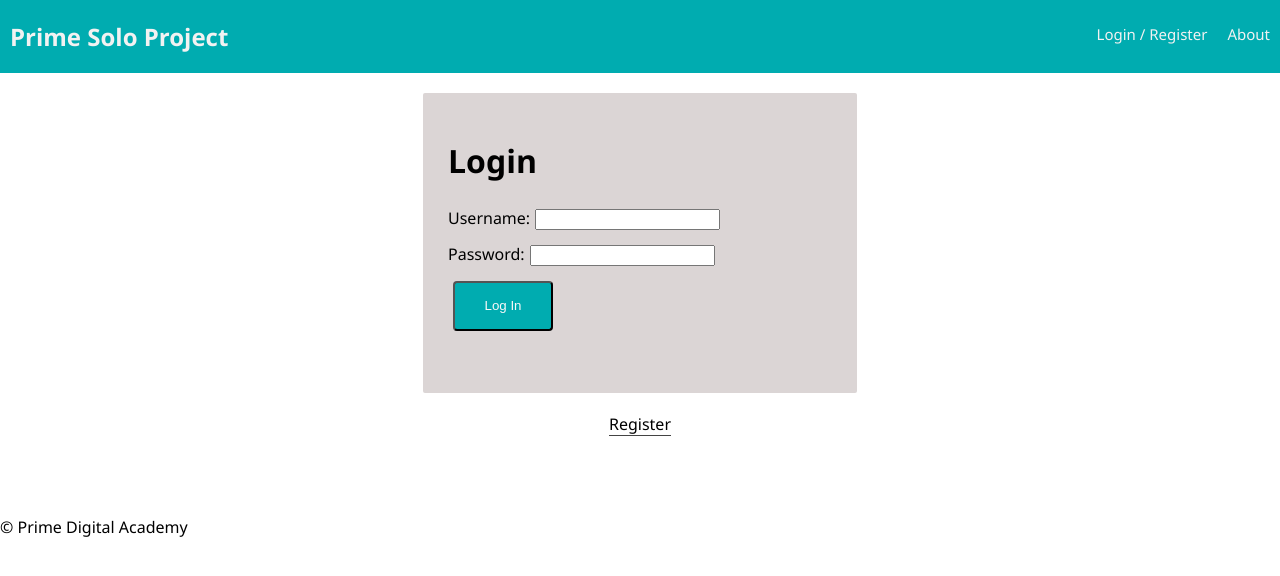
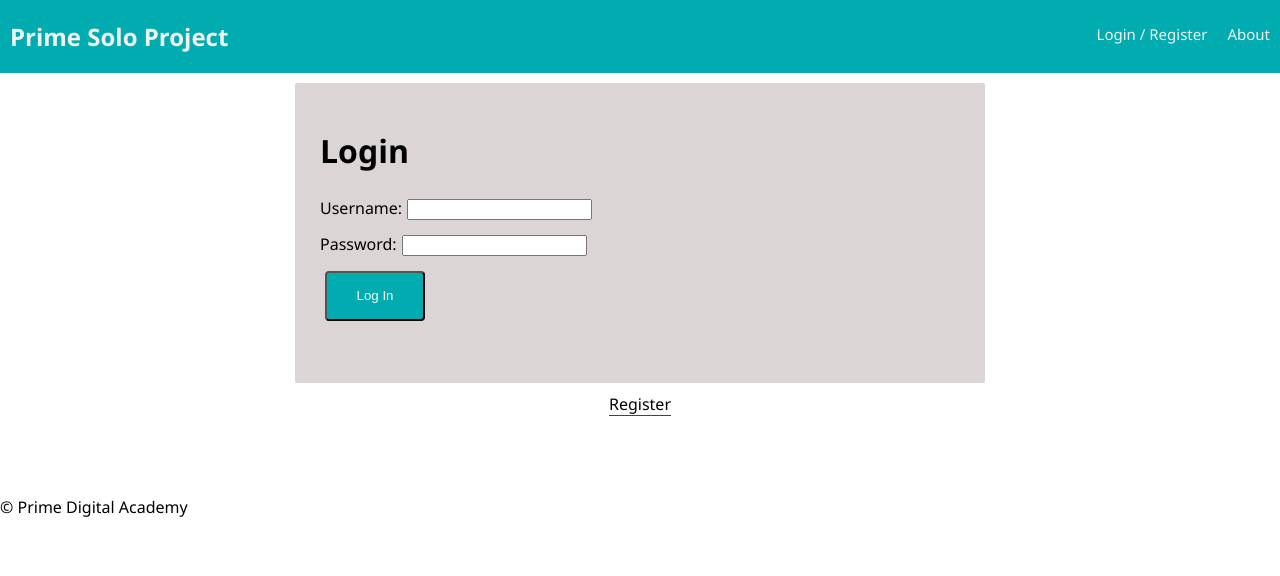
Before and after one commit to wallshkim/bipolar-mood-tracker, a React (Create React App) app: page /#/info in a window 1280 px wide. Shown: the top 576 px of the page. Built offline with nearby package versions, Linux system fonts and the light colour scheme; no server answers.

Commit message:
Creates shell MoodLog Component

```diff
--- a/src/components/App/App.css
+++ b/src/components/App/App.css
@@ -8,10 +8,19 @@ body {
     margin: 50px;
 }
 
-form {
+.LoginPage-Form {
     background-color: #dbd5d5;
-    width: 30%;
+    width: 50%;
     height: 250px;
+    margin: 10px auto;
+    padding: 25px;
+    border-radius: 2px;
+}
+
+.RegisterPage-Form {
+    background-color: #dbd5d5;
+    width: 50%;
+    height: 400px;
     margin: 20px auto;
     padding: 25px;
     border-radius: 2px;
--- a/src/components/App/App.js
+++ b/src/components/App/App.js
@@ -17,6 +17,7 @@ import AboutPage from '../AboutPage/AboutPage';
 import UserPage from '../UserPage/UserPage';
 import InfoPage from '../InfoPage/InfoPage';
 import Settings from '../Settings/Settings';
+import MoodLog from '../MoodLog/MoodLog';
 
 
 import './App.css';
@@ -60,9 +61,14 @@ class App extends Component {
             {/* This works the same as the other protected route, except that if the user is logged in,
             they will see the settings page instead. */}
             <ProtectedRoute
-              exact
               path="/settings"
               component={Settings}
+            />
+            {/* This works the same as the other protected route, except that if the user is logged in,
+            they will see the MoodLog page instead. */}
+            <ProtectedRoute
+              path="/moodLog"
+              component={MoodLog}
             />
             {/* If none of the other routes matched, we will show a 404. */}
             <Route render={() => <h1>404</h1>} />
--- a/src/components/LoginPage/LoginPage.js
+++ b/src/components/LoginPage/LoginPage.js
@@ -40,7 +40,7 @@ class LoginPage extends Component {
             {this.props.errors.loginMessage}
           </h2>
         )}
-        <form onSubmit={this.login}>
+        <form className="LoginPage-Form" onSubmit={this.login}>
           <h1>Login</h1>
           <div>
             <label htmlFor="username">
--- a/src/components/MedicationItem/MedicationItem.js
+++ b/src/components/MedicationItem/MedicationItem.js
@@ -5,20 +5,25 @@ import ListItemText from '@material-ui/core/ListItemText';
 
 class MedicationItem extends Component {
 
-    // fetchMedications = () => {
-    //     let userId = this.props.user.id
-    //     console.log('In MedicationList, userId is: ', userId);
-    //     // Fetch medications for this user
-    //     this.props.dispatch({ type: 'FETCH_MEDICATIONS', payload: userId })
-    // }
+    handleEdit = () => {
+        console.log('edit button clicked!');
+        // route to EditMedication Component
+    }
+
+    handleDelete = () => {
+        console.log('delete button clicked!');
+        // dispatch to saga to delete
+    }
 
     render() {
-
+        // creates var for props passed from MedicationList
         const medication = this.props.medication;
-
         return (
+            // Displays ListItem for each medication in medicationsReducer
             <ListItem>
                 <ListItemText primary={medication.name} />
+                <button onClick={this.handleEdit}>Edit</button>
+                <button onClick={this.handleDelete}>Delete</button>
             </ListItem>
         )
     }
--- /dev/null
+++ b/src/components/MoodLog/MoodLog.js
@@ -0,0 +1,21 @@
+import React, { Component } from 'react';
+import { connect } from 'react-redux';
+
+
+class MoodLog extends Component {
+
+    render() {
+        return (
+            <div>
+                <h1>Today</h1>
+
+            </div>
+        );
+    }
+}
+
+const mapReduxStateToProps = (reduxState) => {
+    return reduxState
+}
+
+export default connect(mapReduxStateToProps)(MoodLog);
--- a/src/components/Nav/Nav.js
+++ b/src/components/Nav/Nav.js
@@ -25,6 +25,9 @@ const Nav = (props) => (
           <Link className="nav-link" to="/settings">
             Settings
           </Link>
+          <Link className="nav-link" to="/moodLog">
+            Mood Log
+          </Link>
           <LogOutButton className="nav-link"/>
         </>
       )}
--- a/src/components/RegisterPage/RegisterPage.js
+++ b/src/components/RegisterPage/RegisterPage.js
@@ -46,7 +46,7 @@ class RegisterPage extends Component {
             {this.props.errors.registrationMessage}
           </h2>
         )}
-        <form onSubmit={this.registerUser}>
+        <form className="RegisterPage-Form" onSubmit={this.registerUser}>
           <h1>Register User</h1>
           <div>
             <label htmlFor="username">
--- a/src/components/Settings/Settings.js
+++ b/src/components/Settings/Settings.js
@@ -6,7 +6,13 @@ import MedicationList from '../MedicationList/MedicationList';
 class Settings extends Component {
 
     addMedication = () => {
-        // route to AddMedication com
+        console.log('add medication clicked!');
+        // route to AddMedication Component
+    }
+
+    addContact = () => {
+        console.log('add contact clicked!');
+        // route to AddMedication Component
     }
 
     render() {
--- a/src/components/UserPage/UserPage.js
+++ b/src/components/UserPage/UserPage.js
@@ -10,7 +10,6 @@ const UserPage = (props) => (
     <h1 id="welcome">
       Welcome, { props.user.username }!
     </h1>
-    <p>Your ID is: {props.user.id}</p>
     <LogOutButton className="log-in" />
   </div>
 );
```
